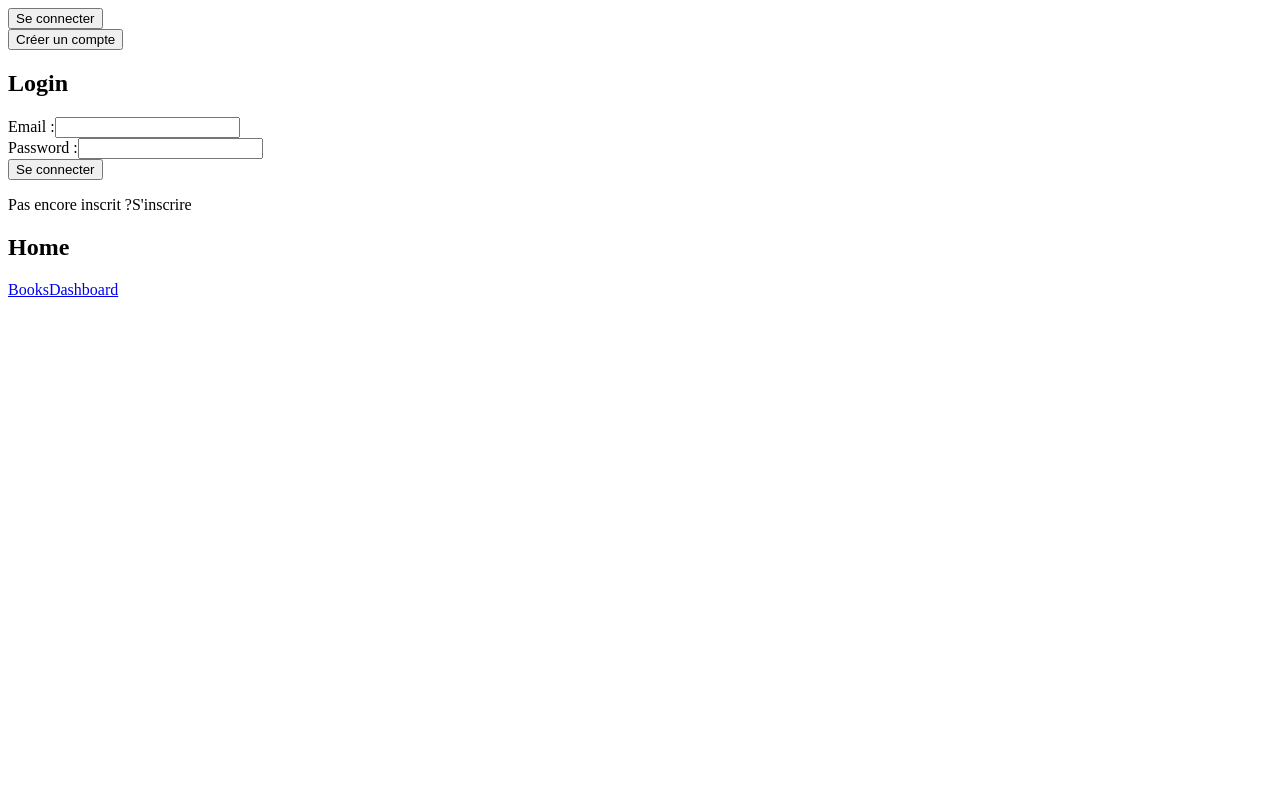
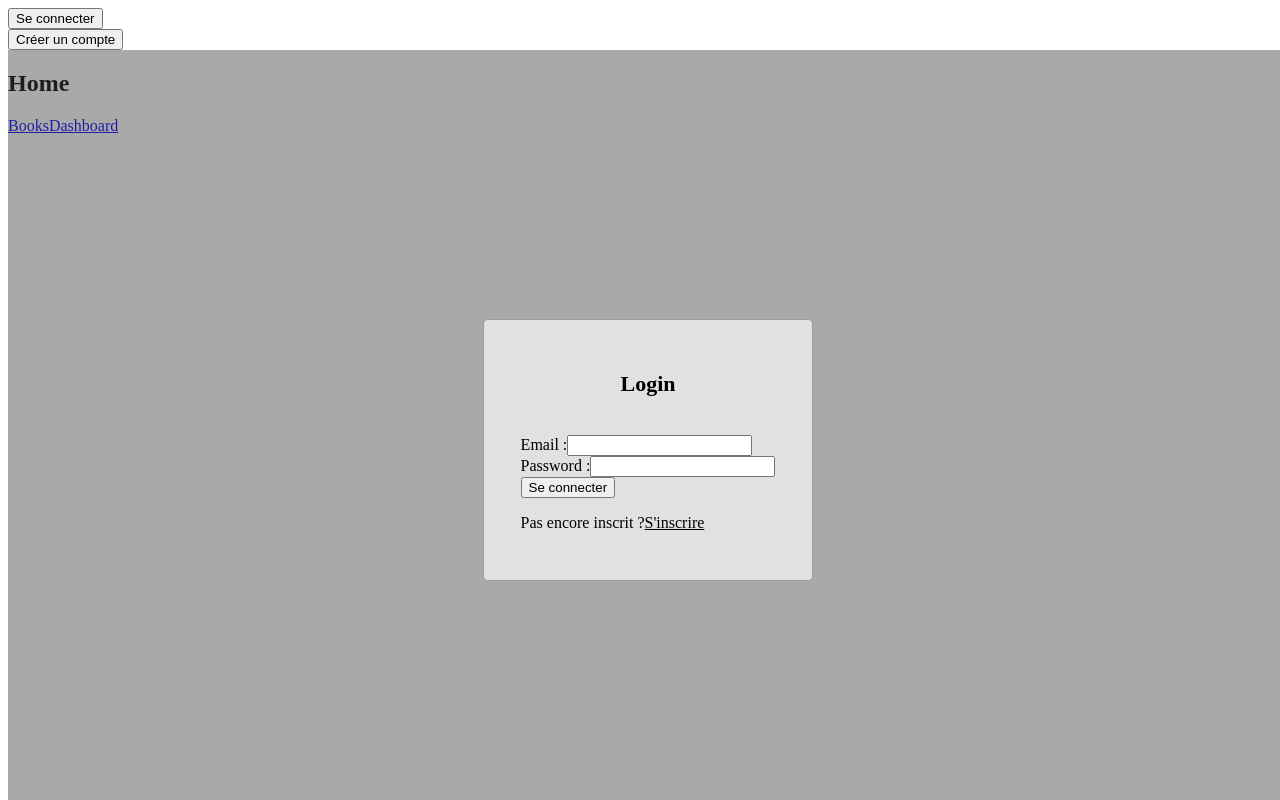
Before and after one commit to Lilian-Mahut/JeanLibrairie-Front, a React (Vite) app: page / in a window 1280 px wide. Both pictures are taken after a click on the button "Se connecter". Built offline with nearby package versions, Linux system fonts and the light colour scheme.

Commit message:
modale OK

```diff
--- a/js/components/header/Header.js
+++ b/js/components/header/Header.js
@@ -3,30 +3,32 @@ import { useDispatch } from "react-redux"
 
 import "./Header.scss"
 
-import Login from "../login/Login"
-import Register from "../register/Register"
-
 const Header = props => {
     const dispatch = useDispatch()
-    const showModal = () =>
+    const displayLoginModale = () =>
         dispatch({
             type: "TOGGLE_IS_MODAL_SHOWING",
             payload: { type: "login", title: "Login" }
         })
+    const displayRegisterModale = () =>
+        dispatch({
+            type: "TOGGLE_IS_MODAL_SHOWING",
+            payload: { type: "register", title: "Register" }
+        })
 
     return (
-        <div className="containerHeader">
-            <div className="logo"></div>
-            <div className="sign">
-                <div className="login">
-                    <button onClick={showModal}>Se connecter</button>
-                </div>
-                <div className="register">
-                    <button onClick={showModal}>Créer un compte</button>
-                </div>
-            </div>
-        </div>
-    )
+			<div className='containerHeader'>
+				<div className='logo'></div>
+				<div className='sign'>
+					<div className='login'>
+						<button onClick={displayLoginModale}>Se connecter</button>
+					</div>
+					<div className='register'>
+						<button onClick={displayRegisterModale}>Créer un compte</button>
+					</div>
+				</div>
+			</div>
+		)
 }
 
 export default Header
--- a/js/components/login/Login.js
+++ b/js/components/login/Login.js
@@ -29,7 +29,7 @@ const Login = (props) => {
                         setPassword(event.target.value)} value={password} type="password" required />
                 </div>
                 <button type="submit">Se connecter</button>
-                <p>Pas encore inscrit ?<span onClick={displayRegisterModale}>S'inscrire</span></p>
+                <p>Pas encore inscrit ?<u onClick={displayRegisterModale}>S'inscrire</u></p>
                 { error && <span>{ error }</span> }
             </form>
 
--- a/js/components/modale/Modale.js
+++ b/js/components/modale/Modale.js
@@ -10,9 +10,9 @@ const Modale = (props) => {
 
     return (
 		<div id='OutSideModale' onClick={props.clickOutSide}>
-			<div>
+			<div className="containerModale">
 				{modal.title && <h2>{modal.title}</h2>}
-				<div>
+				<div className="choice">
 					{modal.type === "login"}
 					{modal.type === "login" && <Login />}
 					{modal.type === "register" && <Register />}
--- a/js/components/modale/Modale.scss
+++ b/js/components/modale/Modale.scss
@@ -1,6 +1,34 @@
 @import "../../styles/variables.scss";
 @import "../../styles/colors.scss";
 
-:host {
-
+#OutSideModale {
+    position: fixed;
+    width: 100vw;
+    height: 100vh;
+    display: flex;
+    justify-content: center;
+    align-items: center;
+    background-color: rgba(64, 64, 64, 0.45);
+    z-index: 11;
+    .containerModale {
+        position: fixed;
+        background-color: rgba(255, 255, 255, 0.65);
+        border: 1.25px solid rgba(0, 0, 0, 0.3);
+        border-radius: 5px;
+        box-sizing: border-box;
+        padding: calc(100vh/25) calc(100vw/35);
+        display: flex;
+        flex-direction: column;
+        align-items: center;
+        h2 {
+            font-size: 22px;
+        }
+        .choice {
+            display: flex;
+            justify-content: center;
+            align-items: center;
+            margin-top: 20px;
+            flex-grow: 2;
+        }
+    }
 }
```
Also changed, not shown: js/store/middlewares/app.js (added, +15 -0 lines), js/store/middlewares/auth.js (added, +37 -0 lines).
